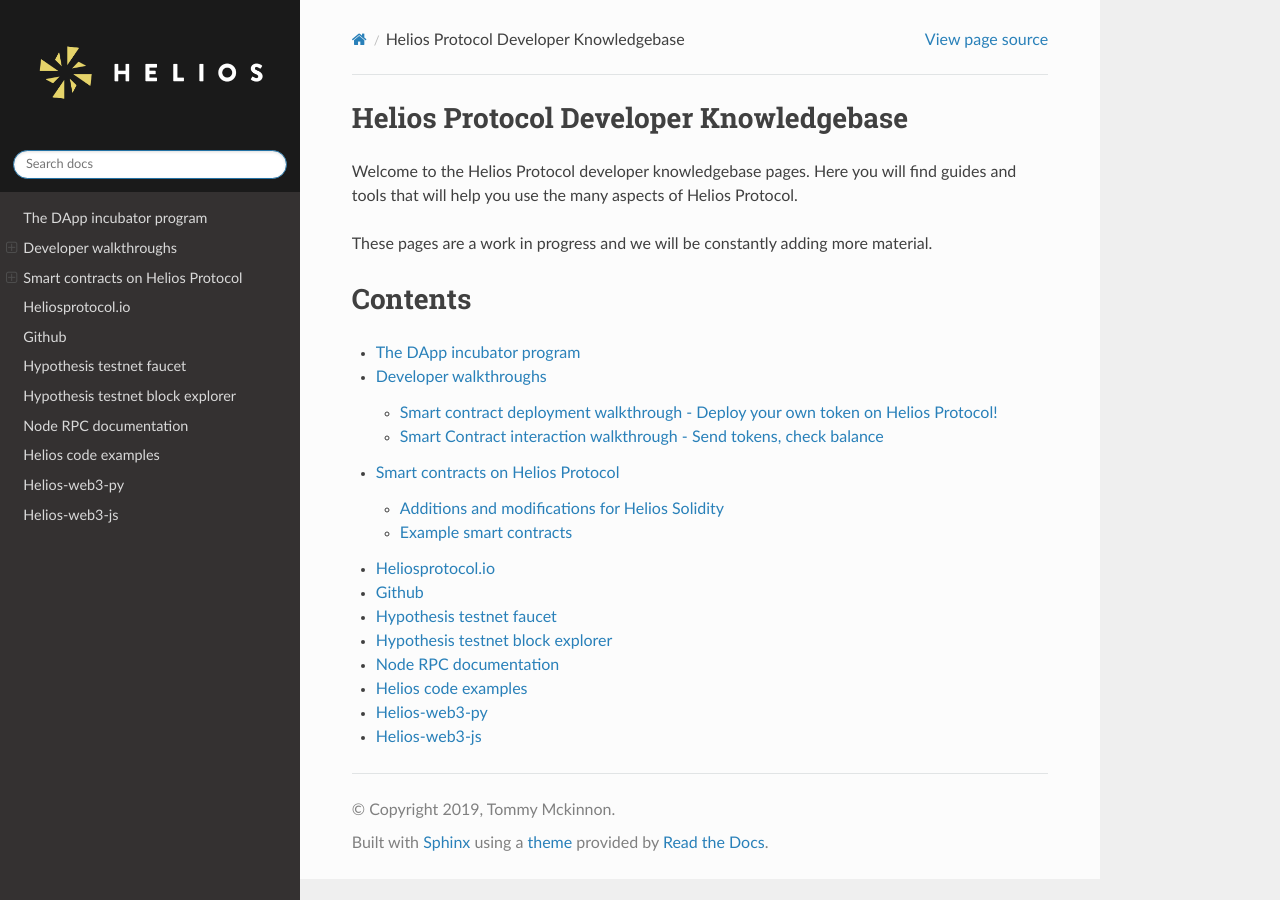
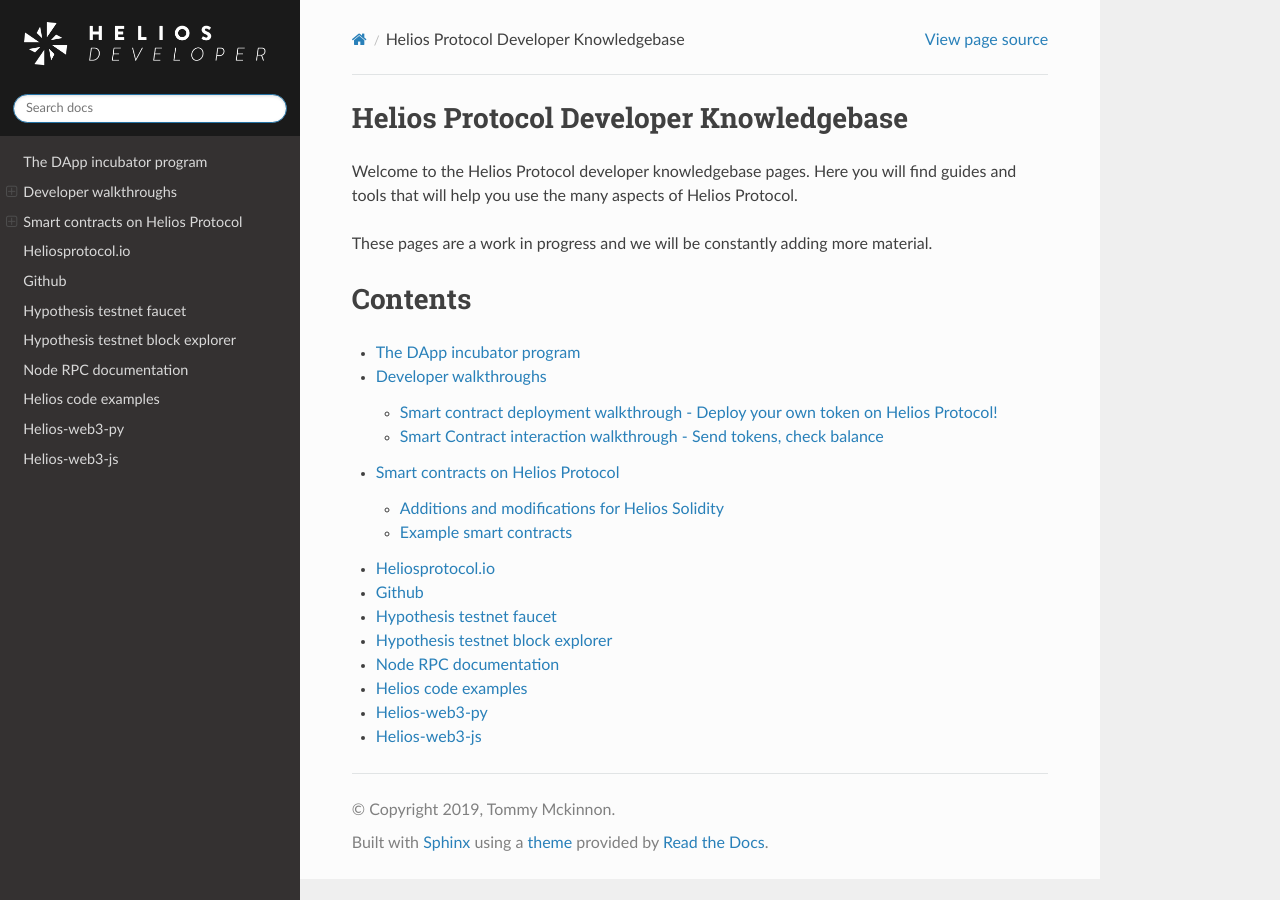
Before and after one commit to Helios-Protocol/developer-knowlegebase, a Sphinx documentation site: the page built from docs/source/index.rst, in a window 1280 px wide. Built offline with Sphinx 7.4.7 and the Read the Docs theme 2.0.0, drawn with Linux system fonts in a browser that asks for light colours.

Commit message:
Added new logo

```diff
--- a/docs/source/conf.py
+++ b/docs/source/conf.py
@@ -113,7 +113,7 @@
 # so a file named "default.css" will overwrite the builtin "default.css".
 html_static_path = ['nstatic']
 
-html_logo = "logo_large_transparent_5by2.png"
+html_logo = "helios_developer_white_transparent_small.png"
 
 # Custom sidebar templates, must be a dictionary that maps document names
 # to template names.
```
Also changed, not shown: docs/source/helios_developer_white_transparent_small.png (added).
